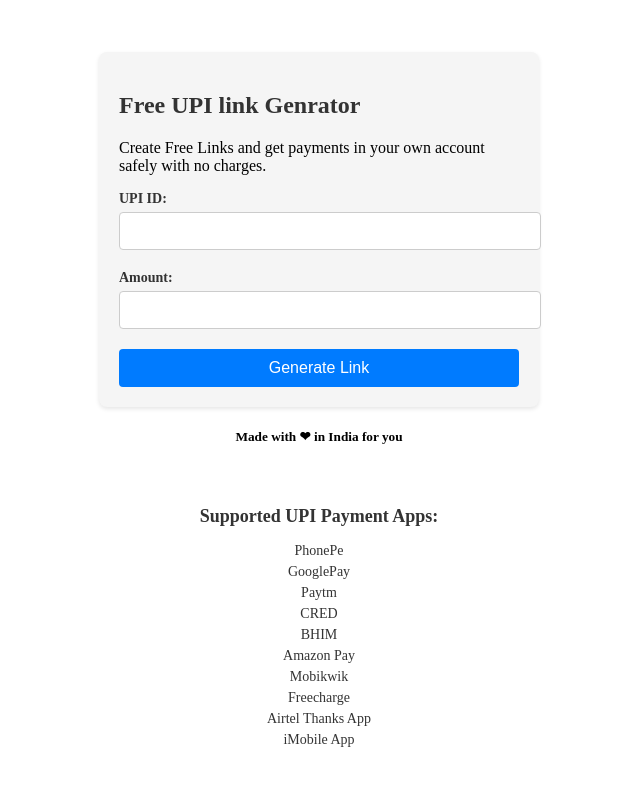
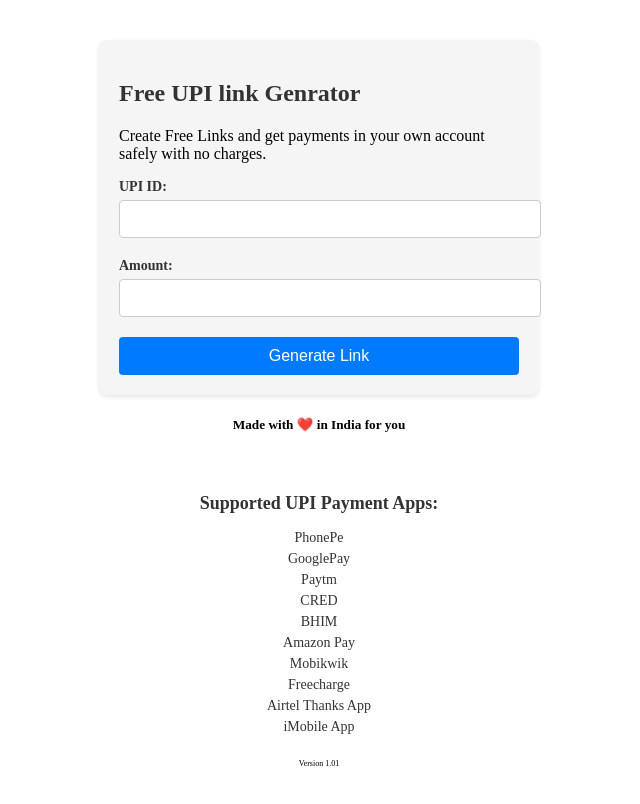
Before and after one commit to Jayeshkarma/upilink, a React (Create React App) app: page / in a window 1280 px wide. Shown: the top 804 px of the page, without its empty margins (321-961 px from the left). Built offline with nearby package versions, Linux system fonts and the light colour scheme.

Commit message:
added version

```diff
--- a/src/App.js
+++ b/src/App.js
@@ -109,7 +109,7 @@
           </div>
         )}
       </div>
-      <h5>Made with ❤ in India for you</h5>
+      <h5>Made with ❤️ in India for you</h5>
       <div className="payment-apps">
         <h3>Supported UPI Payment Apps:</h3>
         <ul>
@@ -125,6 +125,7 @@
           <li>iMobile App</li>
         </ul>
       </div>
+      <p style={{fontSize:'8px'}}>Version 1.01</p>
     </div>
   );
 };
```
